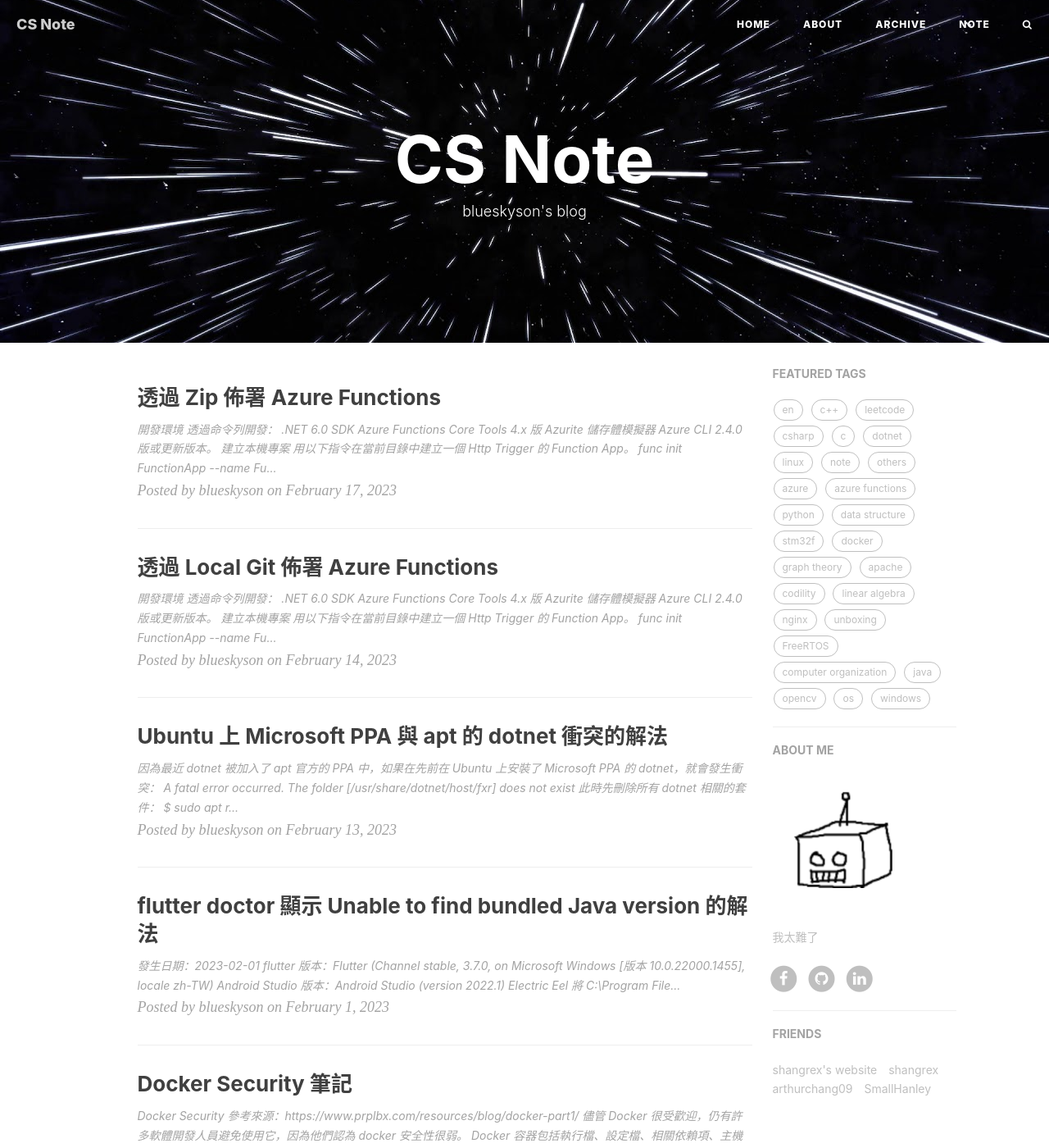
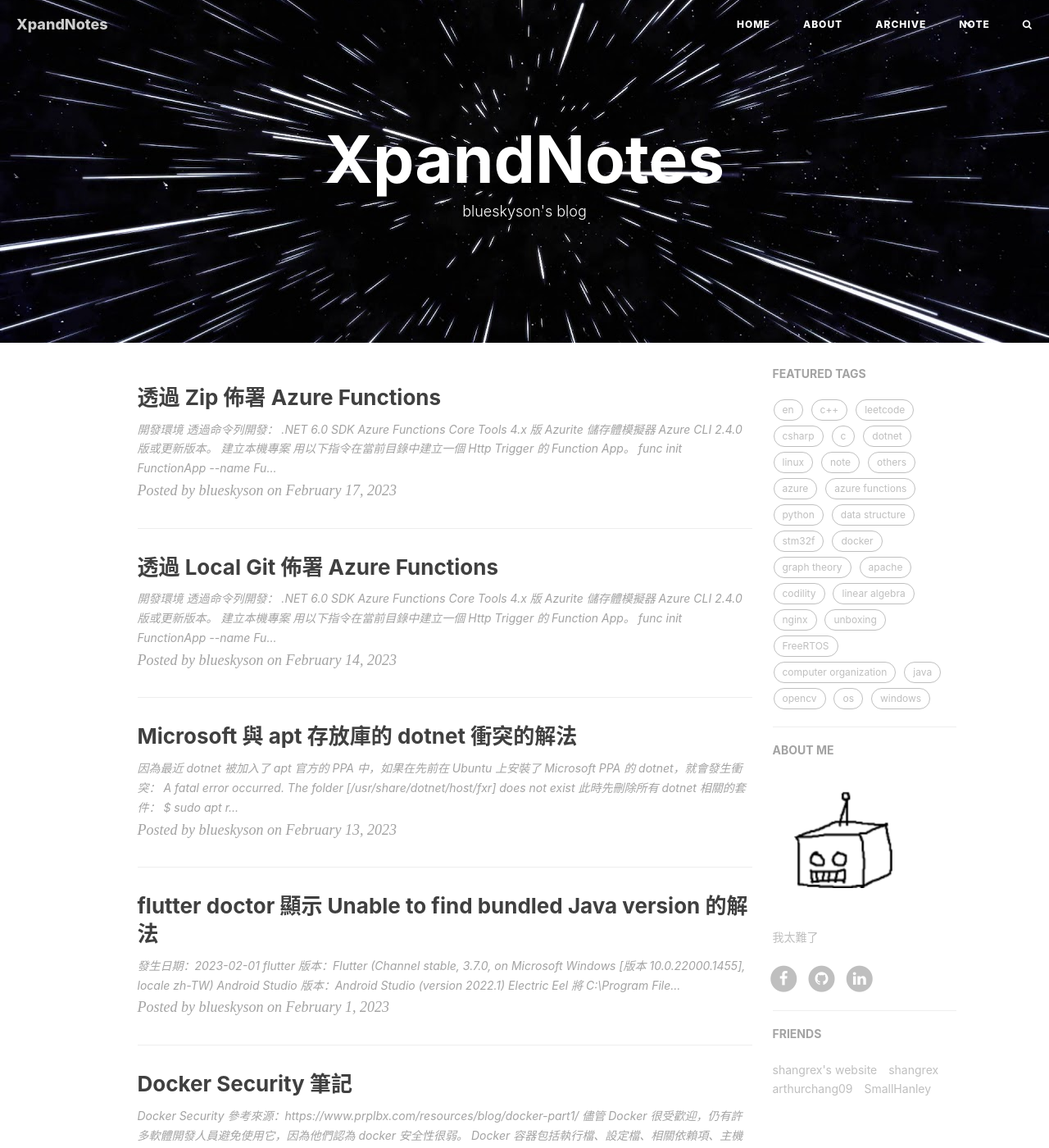
Before and after one commit to blueskyson/blueskyson.github.io, a Jekyll site: the page built from index.html, in a window 1280 px wide and 1400 px high. Shown: the whole window at 82% size. Built offline with Jekyll 4.4.1, drawn with Linux system fonts in a browser that asks for light colours; nearby versions of some CDN libraries; the list of posts is cut into pages by our own code; comment, search, counter and statistics services are not loaded; some of the changed text lies outside the part shown.

Commit message:
Update title, about

```diff
--- a/_config.yml
+++ b/_config.yml
@@ -1,9 +1,9 @@
 # Site settings
-title: CS Note
-SEOTitle: blueskyson | CS Note
+title: XpandNotes
+SEOTitle: blueskyson | XpandNotes
 header-img: img/404-bg.jpg
 email: blueskyson1401@gmail.com
-description: "blueskyson's blog"
+description: "exploring the intersection of technology and creativity"
 keyword: "blueskyson"
 url: "https://blueskyson.github.io"              # your host, for absolute URL
 baseurl: ""                             # for example, '/blog' if your blog hosted on 'host/blog'
--- a/_posts/2023/2023-02-13-ubuntu-dotnet-dependency.md
+++ b/_posts/2023/2023-02-13-ubuntu-dotnet-dependency.md
@@ -1,5 +1,5 @@
 ---
-title: "Ubuntu 上 Microsoft PPA 與 apt 的 dotnet 衝突的解法"
+title: "Microsoft 與 apt 存放庫的 dotnet 衝突的解法"
 subtitle: ""
 excerpt: "ubuntu apt dotnet fxr"
 layout: post
```
Also changed, not shown: _includes/about/en.md (+11 -3 lines), _includes/about/zh.md (+11 -3 lines).
